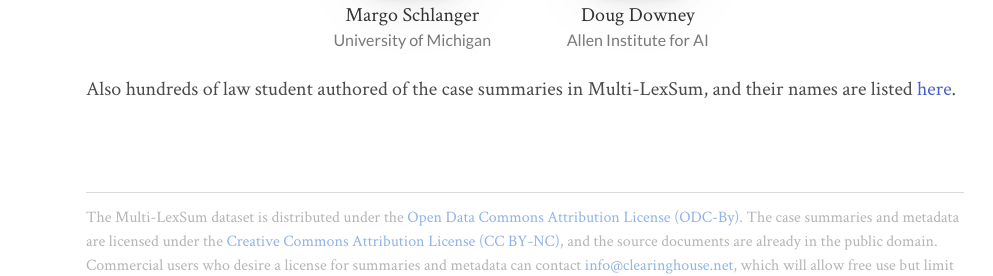
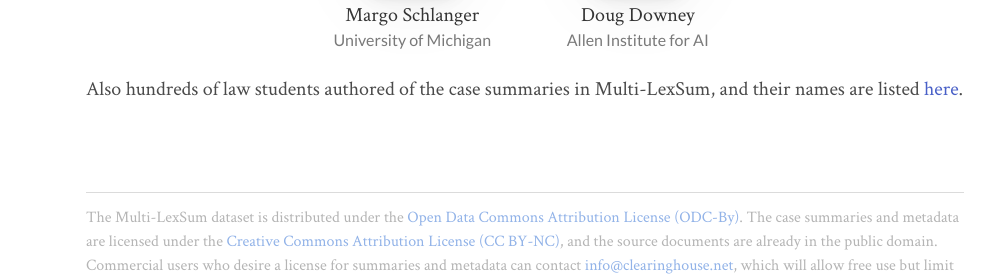
Before and after one commit to multilexsum/multilexsum.github.io, a Jekyll site: the page built from index.html, in a window 1280 px wide and 900 px high, scrolled down 1848 px. Shown: the part 574-850 px from the top of the window, without its empty margins (156-1149 px from the left). Built offline with Jekyll 4.4.1, drawn with Linux system fonts in a browser that asks for light colours; nearby versions of some CDN libraries; a style sheet for code colours, icons or effects is not loaded.

Commit message:
fix typo

```diff
--- a/_data/meta.yml
+++ b/_data/meta.yml
@@ -93,6 +93,6 @@
       The Multi-LexSum dataset are created by the joint effort between the [Allen Institute for Artificial Intelligence](https://allenai.org/) and [Civil Rights Litigation Clearinghouse](https://clearinghouse.net/) from the [University of Michigan](https://umich.edu/). The team members are:
 
     teamoverview2: |
-      Also hundreds of law student authored of the case summaries in Multi-LexSum, and their names are listed [here](https://clearinghouse.net/people).
+      Also hundreds of law students authored of the case summaries in Multi-LexSum, and their names are listed [here](https://clearinghouse.net/people).
 
 footnote:
```
